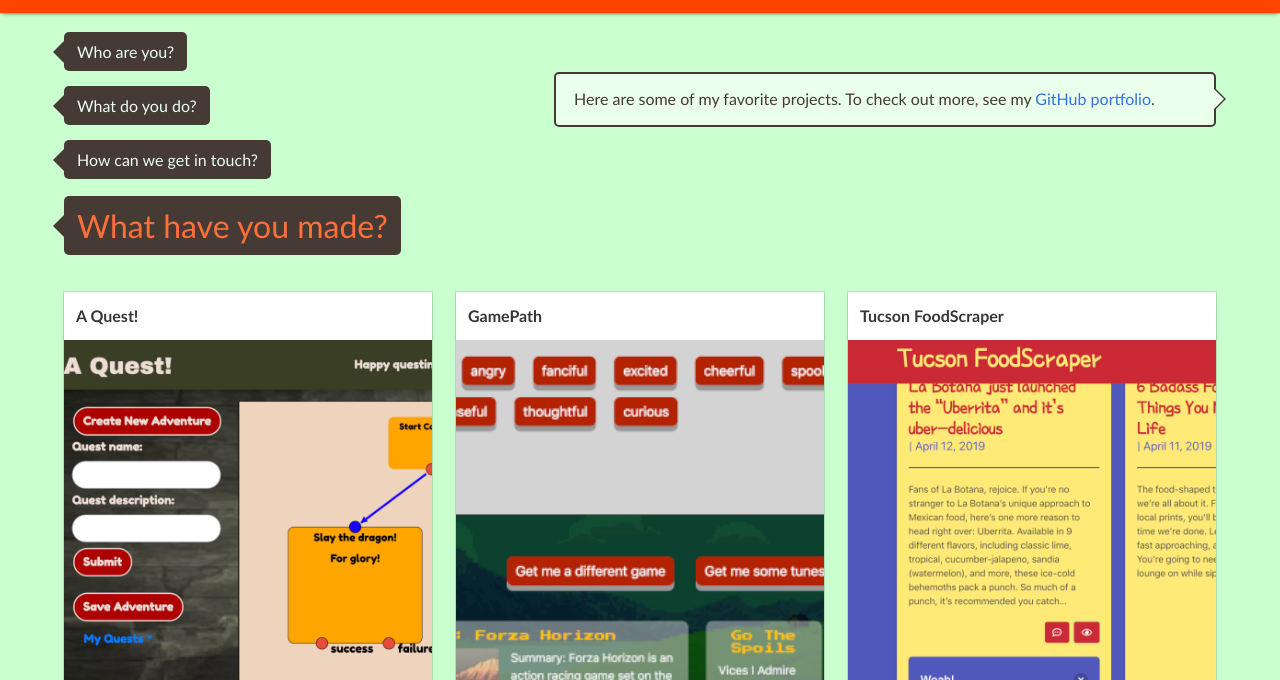
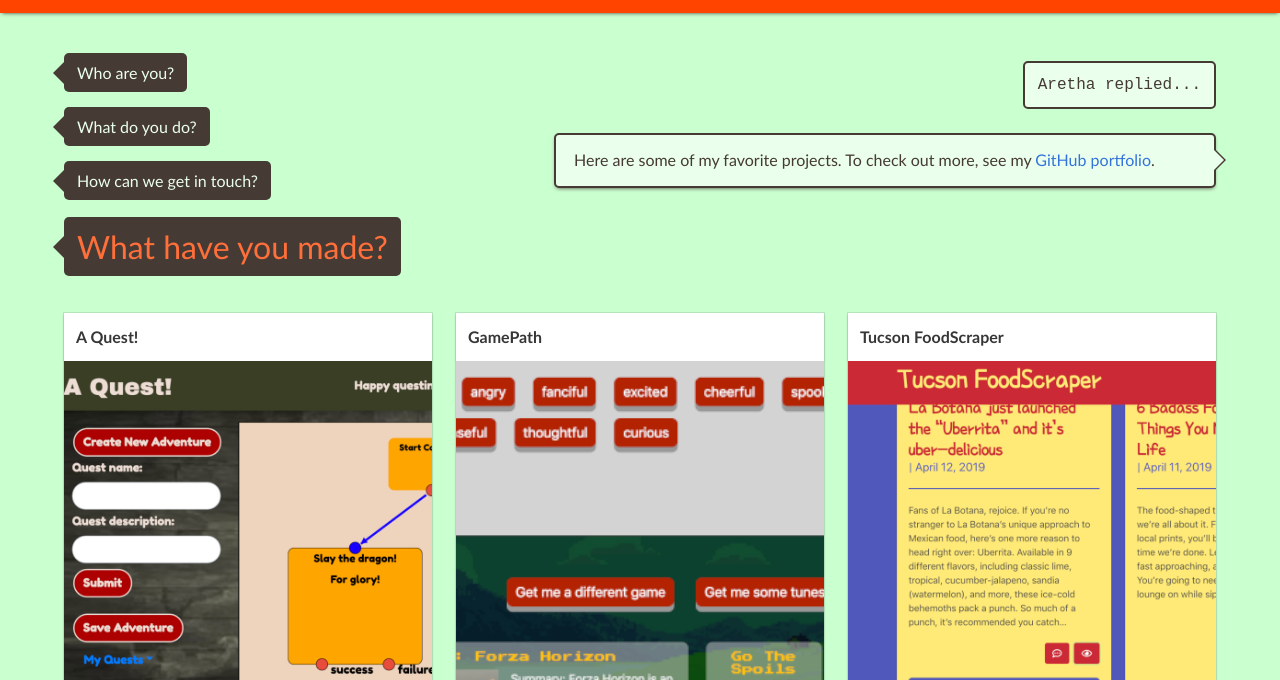
Before and after one commit to arethashwalls/portfolio, a plain HTML site: page portfolio.html in a window 1280 px wide. Shown: the part 120-800 px from the top of the page. Drawn offline with Linux system fonts and the light colour scheme.

Commit message:
Added reply box

```diff
--- a/assets/style/custom.css
+++ b/assets/style/custom.css
@@ -21,7 +21,7 @@ body.has-navbar-fixed-top {
 .navbar {
     padding: 1rem 2rem;
     background: #FF4400;
-    box-shadow: 0 2px 4px -2px #463A34
+    box-shadow: 0 2px 4px -2px #463A34;
 }
 .navbar h1 {
     font-family: Frente;
@@ -73,11 +73,13 @@ body.has-navbar-fixed-top {
 	border-width: 11px;
 	margin-top: -11px;
 }
-.questions li a, .answer {
+.questions li a, .answer, .reply {
     border-radius: 5px;
 }
+.questions li a, .reply {
+    padding: 10px 13px;
+}
 .questions li a {
-    padding: 10px 13px;
     color: #EAFFEC;
     background-color: #463A34;
 }
@@ -87,12 +89,20 @@ body.has-navbar-fixed-top {
 }
 
 /* Answer Styles ***********************************************************************/
+.reply {
+    font-family: 'Courier New', Courier, monospace;
+    display: inline;
+}
+.answer, .reply {
+    background-color: #EAFFEC;
+    border: 2px solid #463A34;
+}
 .answer {
 	position: relative;
-    background-color: #EAFFEC;
-    border: 2px solid #463A34;
+
     padding: 15px 18px;
-    margin-top: 2rem;
+    margin-top: 3rem;
+    box-shadow: 0 2px 4px -2px #463A34;
 }
 .answer p:not(:last-child), .answer ul li:not(:last-child) {
     margin-bottom: 1rem;
--- a/portfolio.html
+++ b/portfolio.html
@@ -14,9 +14,9 @@
     <!-- <link rel="stylesheet" type="text/css" media="screen" href="assets/style/style.css" /> -->
 </head>
 
-<body class="has-navbar-fixed-top">
+<body class="">
     <header>
-        <nav class="navbar is-fixed-top" role="navigation" aria-label="main navigation">
+        <nav class="navbar" role="navigation" aria-label="main navigation">
             <div class="navbar-brand">
                 <h1 class="title">Aretha S.H. Walls</h1>
                 <h2 class="subtitle">Full-Stack Web Developer</h2>
@@ -49,6 +49,8 @@
                     </nav>
                 </div>
                 <section class="column is-7">
+                    <p class="is-pulled-right reply">Aretha replied...</p>
+                    <br />
                     <div class="answer" id="portfolio">
                         <p>Here are some of my favorite projects. To check out more, see my <a href="https://github.com/arethashwalls"
                                 target="_blank">GitHub portfolio</a>.</p>
@@ -61,16 +63,20 @@
                 <div class="column is-4">
                     <article class="card">
                         <header class="card-header">
-                            <a href="https://bootcamp-quest-app.herokuapp.com/" target="_blank"><h4 class="card-header-title is-centered">A Quest!</h4></a>
+                            <a href="https://bootcamp-quest-app.herokuapp.com/" target="_blank">
+                                <h4 class="card-header-title is-centered">A Quest!</h4>
+                            </a>
                         </header>
                         <div class="card-image">
                             <figure class="image is-1by1">
-                                <a href="https://bootcamp-quest-app.herokuapp.com/" target="_blank"><img src="assets/images/a-quest.png" alt="A Quest screenshot." /></a>
+                                <a href="https://bootcamp-quest-app.herokuapp.com/" target="_blank"><img src="assets/images/a-quest.png"
+                                        alt="A Quest screenshot." /></a>
                             </figure>
                         </div>
                         <div class="card-content">
                             <div class="content">
-                                <p>A Quest is a full-stack MERN productivity and planning app with a classic RPG theme that allows users to create flowcharts representing quests.</p>
+                                <p>A Quest is a full-stack MERN productivity and planning app with a classic RPG theme
+                                    that allows users to create flowcharts representing quests.</p>
                             </div>
                         </div>
                     </article>
@@ -78,11 +84,14 @@
                 <div class="column is-4">
                     <article class="card">
                         <header class="card-header">
-                            <a href="https://arethashwalls.github.io/GamePath/" target="_blank"><h4 class="card-header-title is-centered">GamePath</h4></a>
+                            <a href="https://arethashwalls.github.io/GamePath/" target="_blank">
+                                <h4 class="card-header-title is-centered">GamePath</h4>
+                            </a>
                         </header>
                         <div class="card-image">
                             <figure class="image is-1by1">
-                                <a href="https://arethashwalls.github.io/GamePath/" target="_blank"><img src="assets/images/gamepath.png" alt="Gamepath screenshot." /></a>
+                                <a href="https://arethashwalls.github.io/GamePath/" target="_blank"><img src="assets/images/gamepath.png"
+                                        alt="Gamepath screenshot." /></a>
                             </figure>
                         </div>
                         <div class="card-content">
@@ -96,11 +105,14 @@
                 <div class="column is-4">
                     <article class="card">
                         <header class="card-header">
-                            <a href="https://thawing-bayou-57256.herokuapp.com/" target="_blank"><h4 class="card-header-title ">Tucson FoodScraper</h4></a>
+                            <a href="https://thawing-bayou-57256.herokuapp.com/" target="_blank">
+                                <h4 class="card-header-title ">Tucson FoodScraper</h4>
+                            </a>
                         </header>
                         <div class="card-image">
                             <figure class="image is-1by1">
-                                <a href="https://thawing-bayou-57256.herokuapp.com/" target="_blank"><img src="assets/images/tucson-foodscraper.png" alt="Tucson FoodScraper screenshot." /></a>
+                                <a href="https://thawing-bayou-57256.herokuapp.com/" target="_blank"><img src="assets/images/tucson-foodscraper.png"
+                                        alt="Tucson FoodScraper screenshot." /></a>
                             </figure>
                         </div>
                         <div class="card-content">
@@ -115,16 +127,20 @@
                 <div class="column is-4">
                     <article class="card">
                         <header class="card-header">
-                            <a href="https://arethashwalls.github.io/GifLicious/" target="_blank"><h4 class="card-header-title is-centered">Giflicious!</h4></a>
+                            <a href="https://arethashwalls.github.io/GifLicious/" target="_blank">
+                                <h4 class="card-header-title is-centered">Giflicious!</h4>
+                            </a>
                         </header>
                         <div class="card-image">
                             <figure class="image is-1by1">
-                                <a href="https://arethashwalls.github.io/GifLicious/" target="_blank"><img src="assets/images/giflicious.png" alt="Giflicious screenshot." /></a>
+                                <a href="https://arethashwalls.github.io/GifLicious/" target="_blank"><img src="assets/images/giflicious.png"
+                                        alt="Giflicious screenshot." /></a>
                             </figure>
                         </div>
                         <div class="card-content">
                             <div class="content">
-                                <p>Giflicious is an application that fetches and displaying GIFs from the GIPHY API with
+                                <p>Giflicious is an application that fetches and displaying GIFs from the GIPHY API
+                                    with
                                     JQuery and saves chosen GIFs in local storage.</p>
                             </div>
                         </div>
@@ -133,11 +149,14 @@
                 <div class="column is-4">
                     <article class="card">
                         <header class="card-header">
-                            <a href="https://radiant-stream-15157.herokuapp.com/" target="_blank"><h4 class="card-header-title is-centered">Not So Different</h4></a>
+                            <a href="https://radiant-stream-15157.herokuapp.com/" target="_blank">
+                                <h4 class="card-header-title is-centered">Not So Different</h4>
+                            </a>
                         </header>
                         <div class="card-image">
                             <figure class="image is-1by1">
-                                <a href="https://radiant-stream-15157.herokuapp.com/" target="_blank"><img src="assets/images/not-so-different.png" alt="Not So Different screenshot." /></a>
+                                <a href="https://radiant-stream-15157.herokuapp.com/" target="_blank"><img src="assets/images/not-so-different.png"
+                                        alt="Not So Different screenshot." /></a>
                             </figure>
                         </div>
                         <div class="card-content">
@@ -152,11 +171,14 @@
                 <div class="column is-4">
                     <article class="card">
                         <header class="card-header">
-                            <a href="https://arethashwalls.github.io/ItJustClicks/" target="_blank"><h4 class="card-header-title is-centered">It Just Clicks</h4></a>
+                            <a href="https://arethashwalls.github.io/ItJustClicks/" target="_blank">
+                                <h4 class="card-header-title is-centered">It Just Clicks</h4>
+                            </a>
                         </header>
                         <div class="card-image">
                             <figure class="image is-1by1">
-                                <a href="https://arethashwalls.github.io/ItJustClicks/" target="_blank"><img src="assets/images/it-just-clicks.png" alt="It Just Clicks screenshot." /></a>
+                                <a href="https://arethashwalls.github.io/ItJustClicks/" target="_blank"><img src="assets/images/it-just-clicks.png"
+                                        alt="It Just Clicks screenshot." /></a>
                             </figure>
                         </div>
                         <div class="card-content">
```
Also changed, not shown: contact.html (+3 -1 lines), index.html (+2 -0 lines), skills.html (+2 -0 lines).
